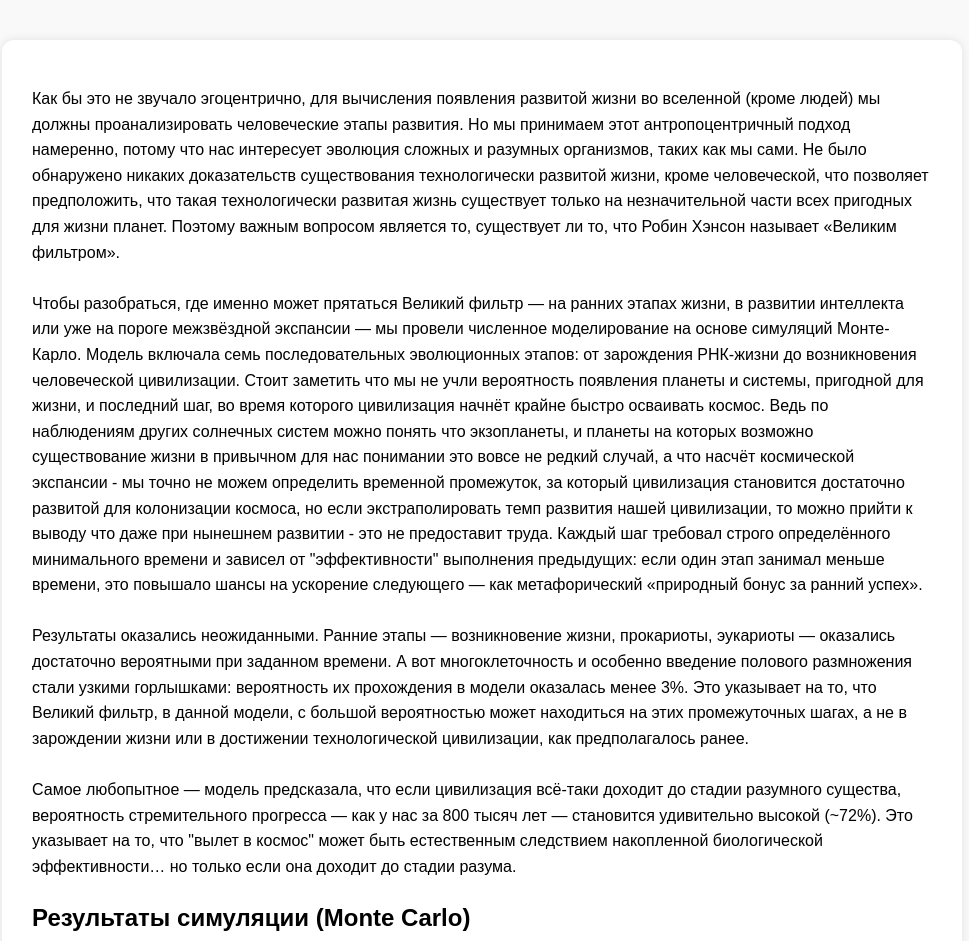
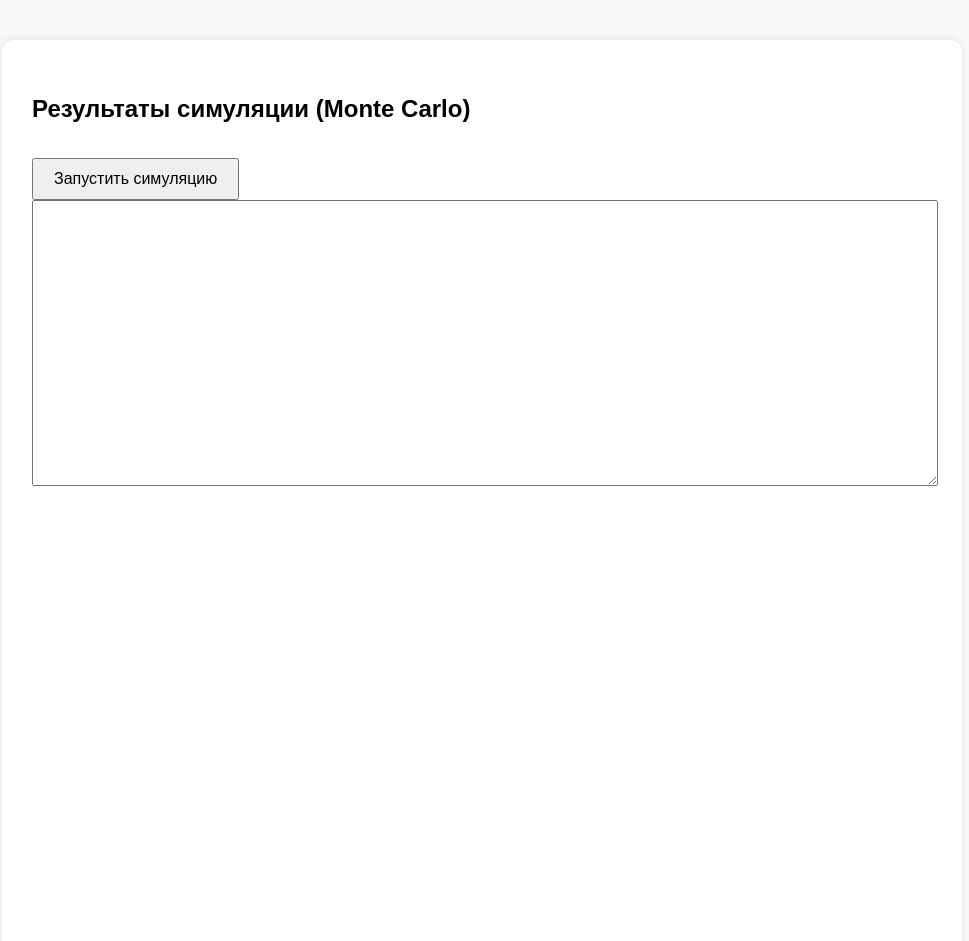
Before and after one commit to Sydneyglitch/great-filter, a plain HTML site: page index.html in a window 1280 px wide. Shown: the top 941 px of the page, without its empty margins (158-1127 px from the left). Drawn offline with nearby package versions, Linux system fonts and the light colour scheme.

Commit message:
Update index.html
smth

```diff
--- a/index.html
+++ b/index.html
@@ -40,15 +40,6 @@
 <body>
 
 <div class="content">
-  <p>
-    Как бы это не звучало эгоцентрично, для вычисления появления развитой жизни во вселенной (кроме людей) мы должны проанализировать человеческие этапы развития. Но мы принимаем этот антропоцентричный подход намеренно, потому что нас интересует эволюция сложных и разумных организмов, таких как мы сами. Не было обнаружено никаких доказательств существования технологически развитой жизни, кроме человеческой, что позволяет предположить, что такая технологически развитая жизнь существует только на незначительной части всех пригодных для жизни планет. Поэтому важным вопросом является то, существует ли то, что Робин Хэнсон называет «Великим фильтром».
-    <br><br>
-    Чтобы разобраться, где именно может прятаться Великий фильтр — на ранних этапах жизни, в развитии интеллекта или уже на пороге межзвёздной экспансии — мы провели численное моделирование на основе симуляций Монте-Карло. Модель включала семь последовательных эволюционных этапов: от зарождения РНК-жизни до возникновения человеческой цивилизации. Стоит заметить что мы не учли вероятность появления планеты и системы, пригодной для жизни, и последний шаг, во время которого цивилизация начнёт крайне быстро осваивать космос. Ведь по наблюдениям других солнечных систем можно понять что экзопланеты, и планеты на которых возможно существование жизни в привычном для нас понимании это вовсе не редкий случай, а что насчёт космической экспансии - мы точно не можем определить временной промежуток, за который цивилизация становится достаточно развитой для колонизации космоса, но если экстраполировать темп развития нашей цивилизации, то можно прийти к выводу что даже при нынешнем развитии - это не предоставит труда. Каждый шаг требовал строго определённого минимального времени и зависел от "эффективности" выполнения предыдущих: если один этап занимал меньше времени, это повышало шансы на ускорение следующего — как метафорический «природный бонус за ранний успех».
-    <br><br>
-    Результаты оказались неожиданными. Ранние этапы — возникновение жизни, прокариоты, эукариоты — оказались достаточно вероятными при заданном времени. А вот многоклеточность и особенно введение полового размножения стали узкими горлышками: вероятность их прохождения в модели оказалась менее 3%. Это указывает на то, что Великий фильтр, в данной модели, с большой вероятностью может находиться на этих промежуточных шагах, а не в зарождении жизни или в достижении технологической цивилизации, как предполагалось ранее.
-    <br><br>
-    Самое любопытное — модель предсказала, что если цивилизация всё-таки доходит до стадии разумного существа, вероятность стремительного прогресса — как у нас за 800 тысяч лет — становится удивительно высокой (~72%). Это указывает на то, что "вылет в космос" может быть естественным следствием накопленной биологической эффективности… но только если она доходит до стадии разума.
-  </p>
 
   <h2>Результаты симуляции (Monte Carlo)</h2>
   <button onclick="runSimulation()">Запустить симуляцию</button>
```
